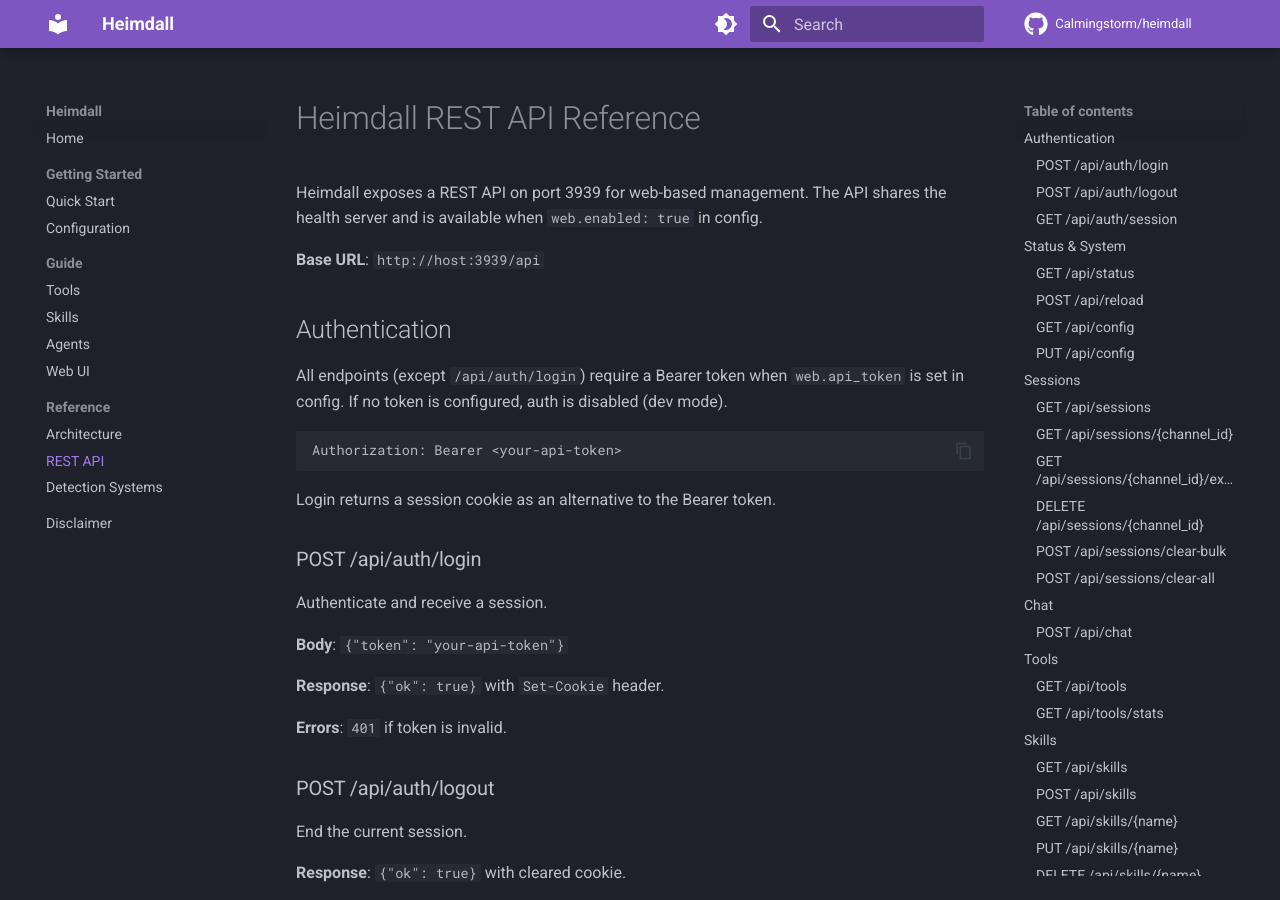
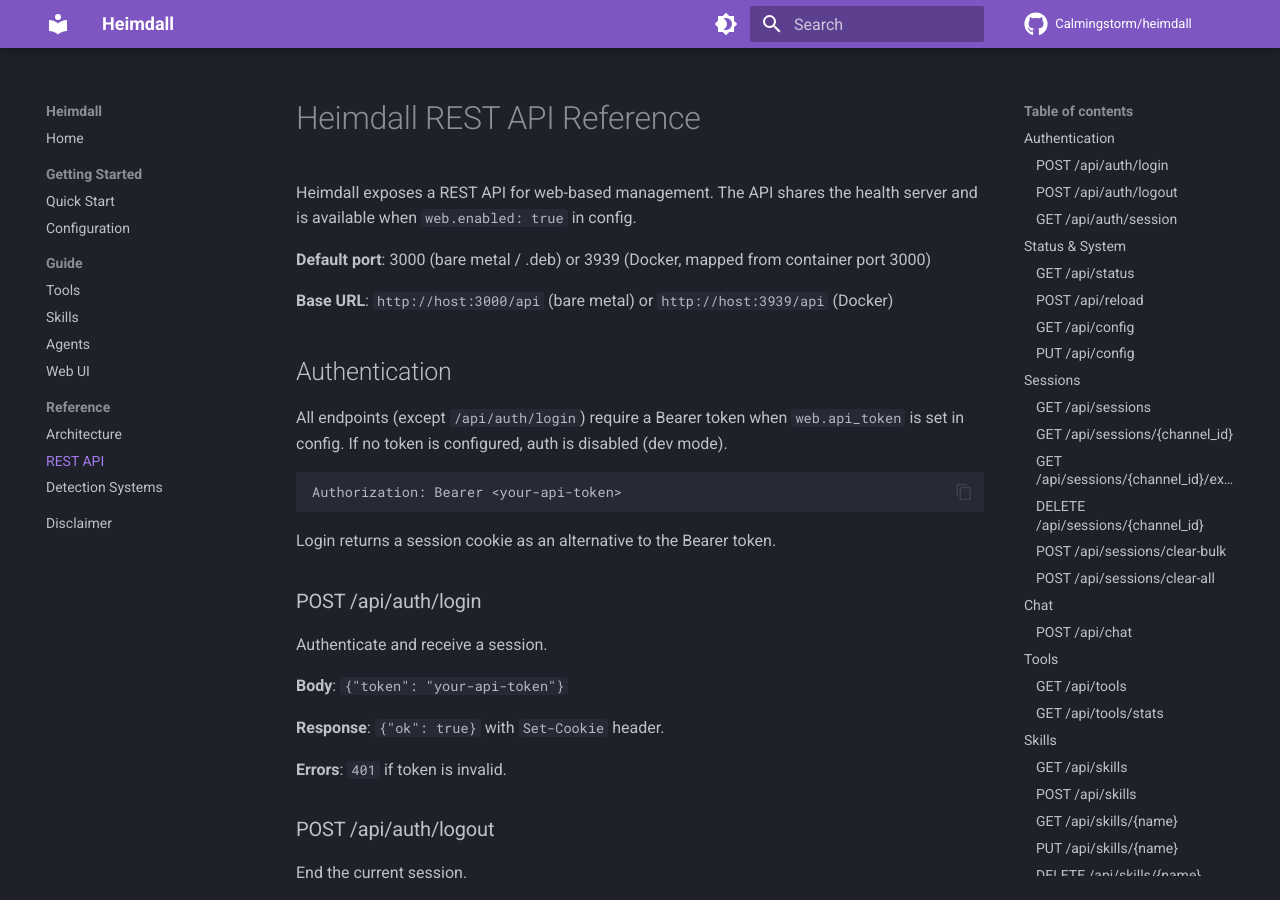
Before and after one commit to Calmingstorm/heimdall, an MkDocs documentation site: the page built from docs/api.md, in a window 1280 px wide and 900 px high. Built offline with MkDocs 1.6.1 and Material for MkDocs 9.7.7, drawn with Linux system fonts in a browser that asks for light colours; comment, search, counter and statistics services are not loaded.

Commit message:
Fix docs: correct tool names, port numbers, agent tools list

```diff
--- a/docs/api.md
+++ b/docs/api.md
@@ -1,9 +1,11 @@
 # Heimdall REST API Reference
 
-Heimdall exposes a REST API on port 3939 for web-based management. The API shares
+Heimdall exposes a REST API for web-based management. The API shares
 the health server and is available when `web.enabled: true` in config.
 
-**Base URL**: `http://host:3939/api`
+**Default port**: 3000 (bare metal / .deb) or 3939 (Docker, mapped from container port 3000)
+
+**Base URL**: `http://host:3000/api` (bare metal) or `http://host:3939/api` (Docker)
 
 ## Authentication
 
```
Also changed, not shown: docs/agents.md (+2 -0 lines), docs/tools.md (+2 -2 lines), docs/web-ui.md (+1 -1 lines).
